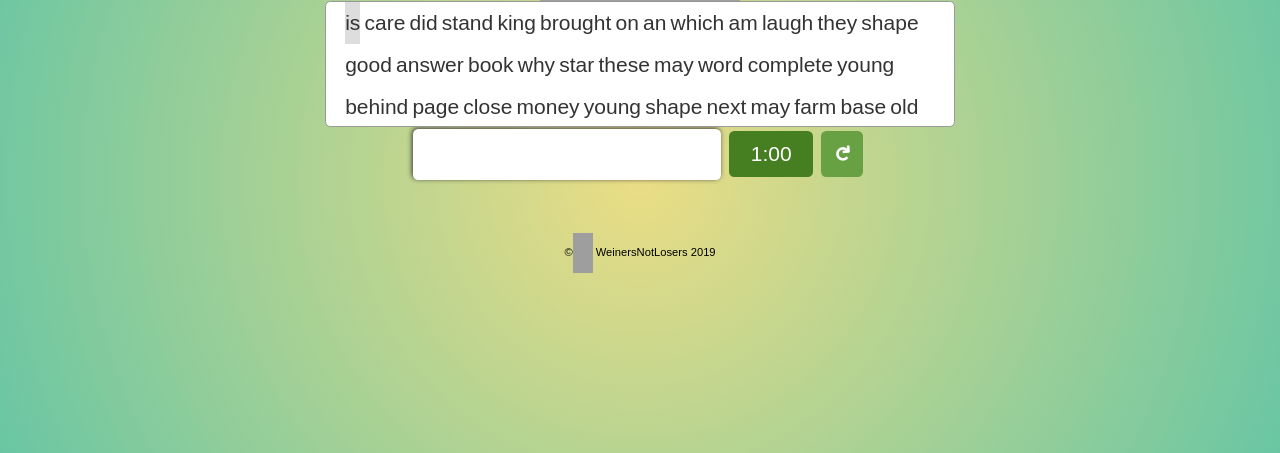
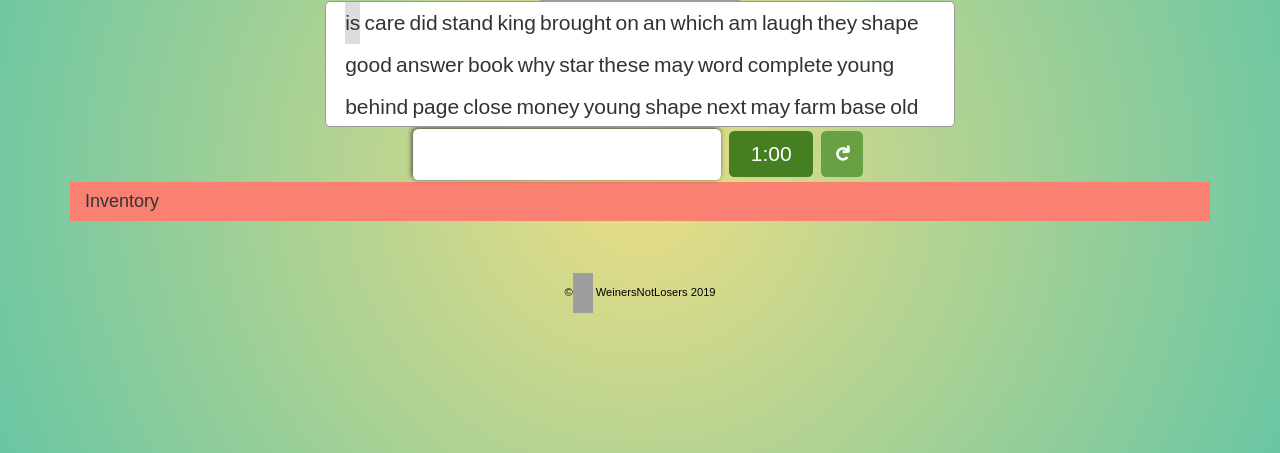
Before and after one commit to KaitlinWan/WeinersNotLosers, a Flask app: page /index in a window 1280 px wide. Shown: the part 219-672 px from the top of the page. Run offline with Flask 2, Linux system fonts and the light colour scheme; some libraries are stand-ins or nearby versions; grey boxes are pictures that could not be loaded.

Commit message:
inventory shows up after merge

```diff
--- a/v1/templates/base.html
+++ b/v1/templates/base.html
@@ -29,10 +29,13 @@
 
       <img id="hotdog" class="center-block" src="https://images.vexels.com/media/users/3/149877/isolated/preview/6270774870e82d0bc815276ee4cd551e-hotdog-character-cartoon-by-vexels.png" alt="HotDog" height="200px" width="200px">
 
-
     {% block content %}
     {% endblock %}
-    </div>
+
+    </div> <!-- Outer div -->
+
+    {% block inventory %}
+    {% endblock %}
     <br>
     <br>
     <footer style="text-align:center;">
--- a/v1/templates/index.html
+++ b/v1/templates/index.html
@@ -18,7 +18,6 @@ HotDogs:
 
 {% block content %}
   <p hidden id="text">{{text}}</p> <!--you can access this using "var text = document.getElementById("text")""-->
-  <div> <!--Outer div-->
 
     <div id="word-section" class="container">
       <div class="waiting">⌛</div>
@@ -32,6 +31,15 @@ HotDogs:
       </button>
     </div>
 
-  </div> <!--Outer div-->
 
 {% endblock %}
+
+{% block inventory %}
+<!--Inventory-->
+
+  <div id ="inventory" class ="container">
+    <h4>Inventory</h4>
+  </div>
+
+<!-- End inventory -->
+{% endblock %}
```
